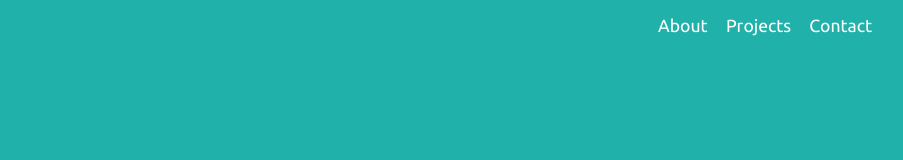
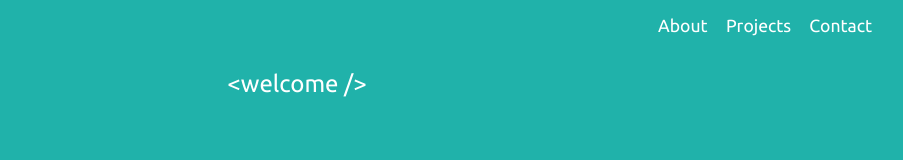
Before and after one commit to jpstanway/fcc-portfolio, a plain HTML site: page index.html in a window 1280 px wide. Shown: the top 160 px of the page, without its empty margins (343-1246 px from the left). Drawn offline with Linux system fonts and the light colour scheme.

Commit message:
add required h1 element to welcome section

```diff
--- a/index.html
+++ b/index.html
@@ -21,6 +21,7 @@
             </div>
         </nav>
         <section id="welcome-section">
+            <h1>&lt;welcome /&gt;</h1>
             <div id="introduction">
                 <p id="console-intro"><span class="console-arrow">> </span><span id="console-name">Hey, i'm Jordan.</span> I'm a web developer with interest in full-stack JavaScript development.</p>
                 <p id="console-list"><span class="console-arrow">> </span>Here are just a few things i'm pretty awesome at:</p>
--- a/style.css
+++ b/style.css
@@ -4,7 +4,13 @@ body {
     font-family: 'Source Sans Pro', sans-serif;
 }
 
-h2,
+h1 {
+    position: absolute;
+    color: #fff;
+    font-weight: 400;
+}
+
+h1, h2,
 #nav li {
     font-family: "Ubuntu", sans-serif;
 }
```
